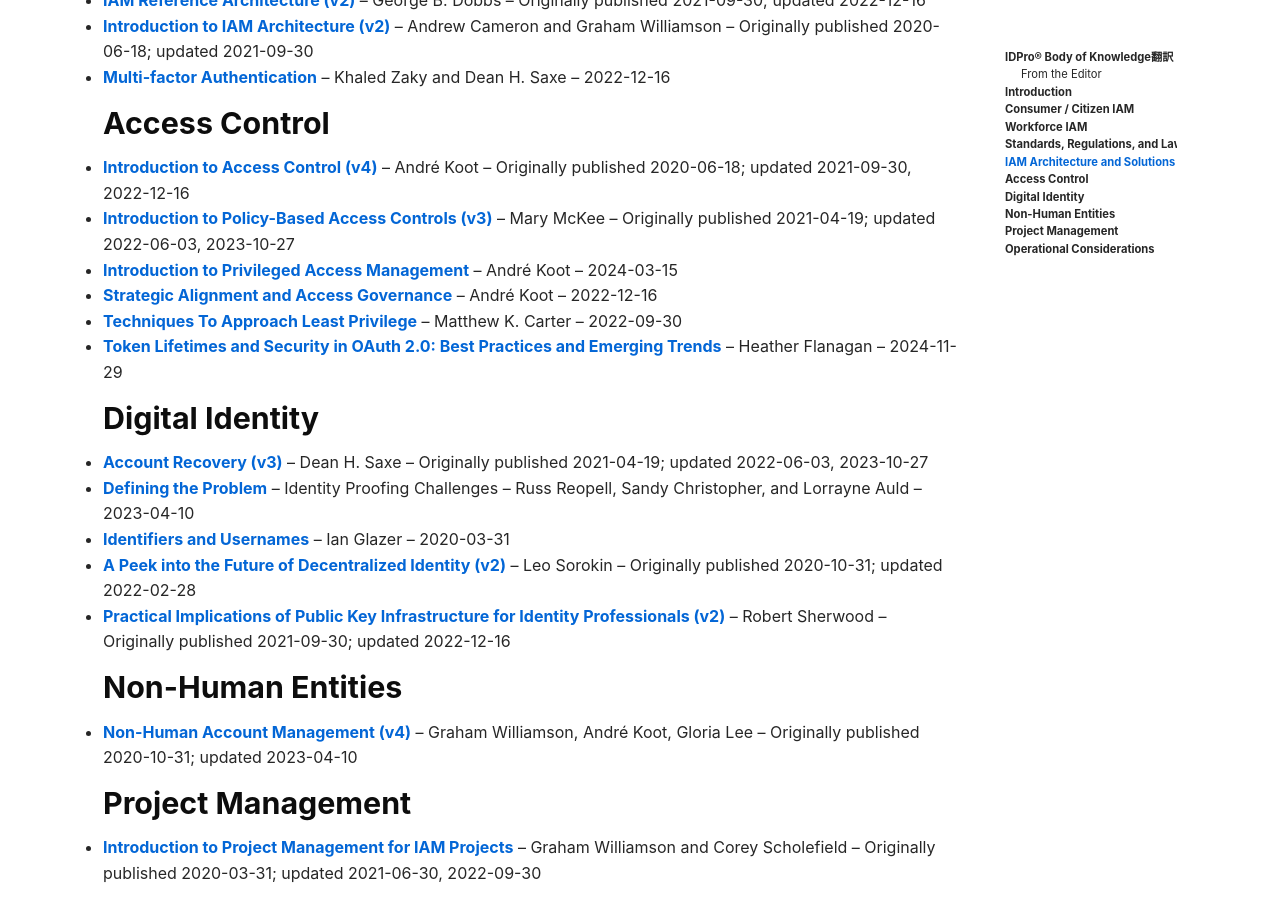
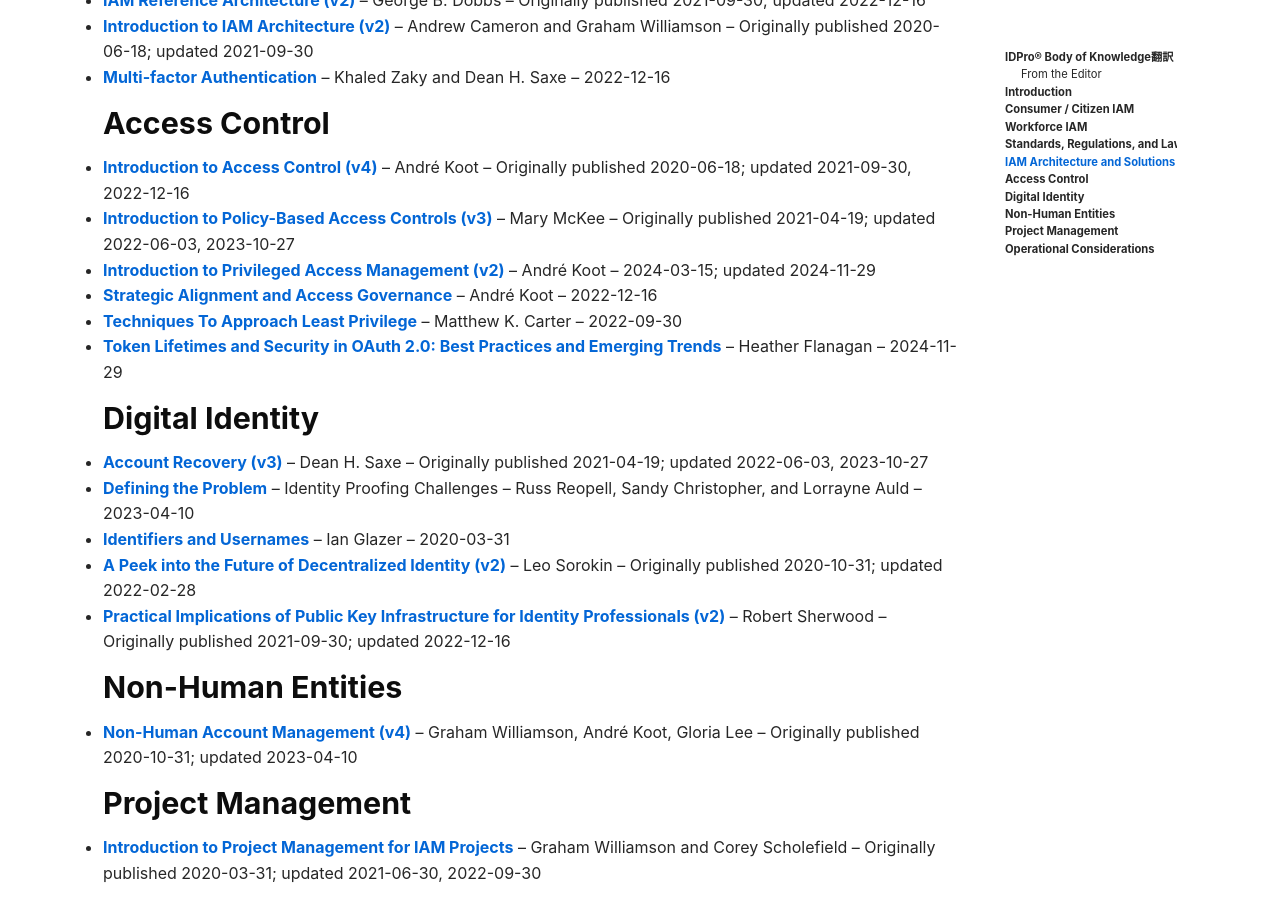
Before and after one commit to s1r-J/s1r-J.github.io, a Jekyll site: the page built from articles/_oidc_oauth/idpro_bok/idpro_bok_articles.md, in a window 1280 px wide and 900 px high, scrolled down 1586 px. Built offline with Jekyll 4.4.1, drawn with Linux system fonts in a browser that asks for light colours.

Commit message:
Update 2024/11/29更新
Introduction to Privileged Access Management (v2)

```diff
--- a/articles/_oidc_oauth/idpro_bok/idpro_bok_articles.md
+++ b/articles/_oidc_oauth/idpro_bok/idpro_bok_articles.md
@@ -64,7 +64,7 @@ modify_date: 2024-12-11
 
 - [Introduction to Access Control (v4)](./42) – André Koot – Originally published 2020-06-18; updated 2021-09-30, 2022-12-16
 - [Introduction to Policy-Based Access Controls (v3)](./61) – Mary McKee – Originally published 2021-04-19; updated 2022-06-03, 2023-10-27
-- [Introduction to Privileged Access Management](./16) – André Koot – 2024-03-15
+- [Introduction to Privileged Access Management (v2)](./101) – André Koot – 2024-03-15; updated 2024-11-29
 - [Strategic Alignment and Access Governance](./51) – André Koot – 2022-12-16
 - [Techniques To Approach Least Privilege](./80) – Matthew K. Carter – 2022-09-30
 - [Token Lifetimes and Security in OAuth 2.0: Best Practices and Emerging Trends](./108) – Heather Flanagan – 2024-11-29
```
